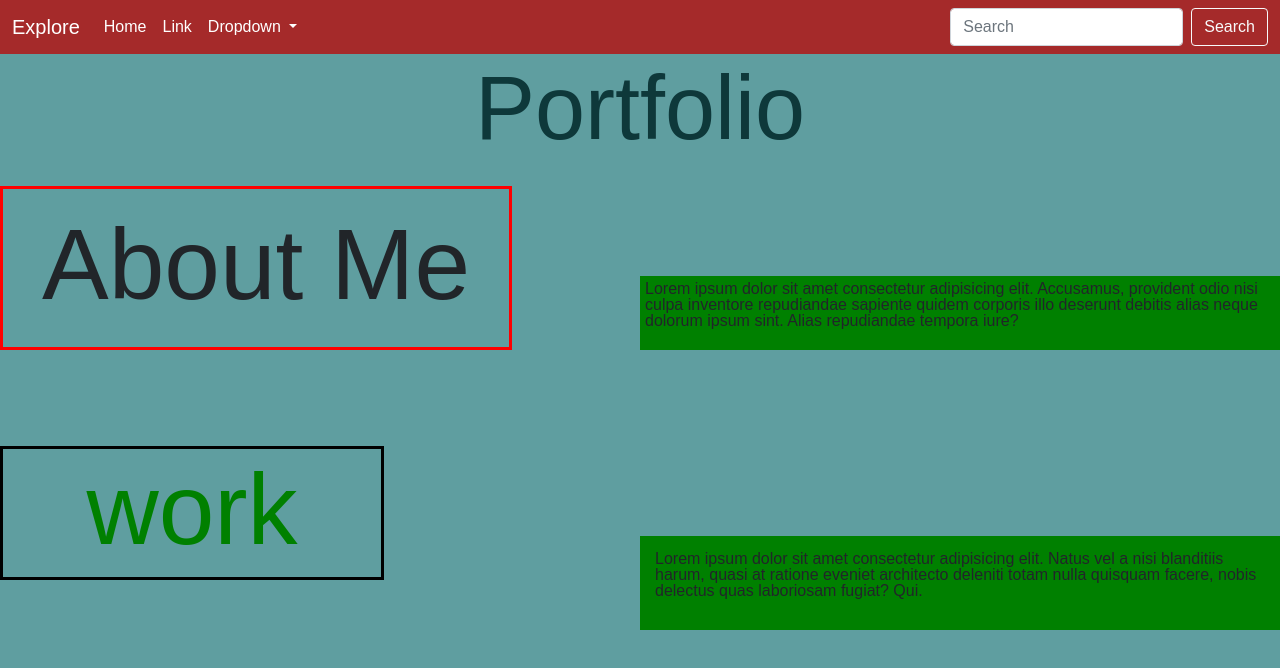
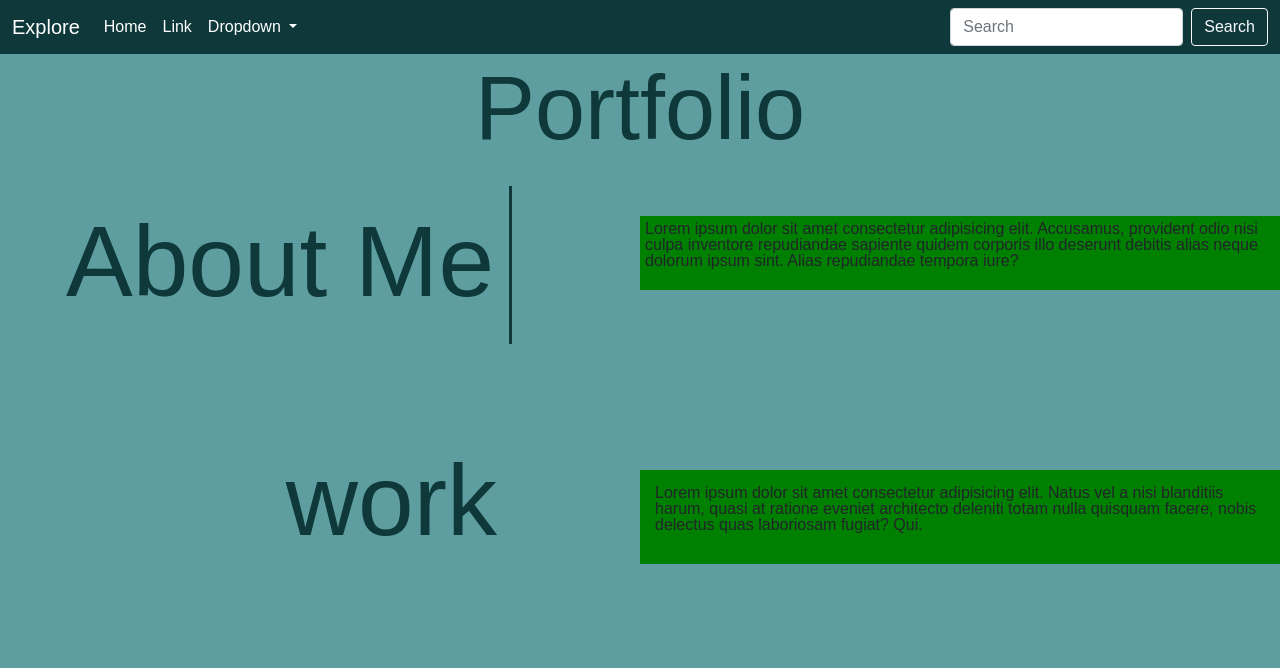
Before and after one commit to klucas72/basic_html_CSS_page, a plain HTML site: page index.html in a window 1280 px wide. Drawn offline with nearby package versions, Linux system fonts and the light colour scheme.

Commit message:
14th push

```diff
--- a/assets/style.css
+++ b/assets/style.css
@@ -2,7 +2,7 @@ body {
        background: cadetblue;
 }
 .navbar {
-    background-color: brown;
+    background-color: rgb(14, 56, 58);
 }
 
 .navbar-brand {
@@ -27,7 +27,7 @@ h1 {
     float: right;
     padding: 5px;
     background-color: green;
-    margin-block: 90px;
+    margin-top: 30px;
     max-width: 50%;
 }
 
@@ -35,23 +35,25 @@ h1 {
     float: right;
     padding: 15px;
     background-color: green;
-    margin-block: 90px;
+    margin-top: 30px;
     max-width: 50%;
 }
 
 #about-me {
     float: center;
     padding: 15px;
-    text-align: center;
+    text-align: right;
+    color: rgb(14, 56, 58);
     font-size: 100px;
     max-width: 40%;
-    border: red solid;
+    border-right: solid rgb(14, 56, 58);
 }
+
 #work {
     float: center;
-    text-align: center;
-    color: green;
+    text-align: right;
+    color: rgb(14, 56, 58);
     font-size: 100px;
-    max-width: 30%;
-    border: black solid;
+    max-width: 40%;
+    padding-right: 15px;
 }
```
